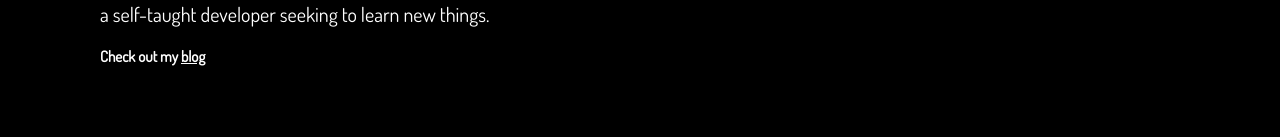
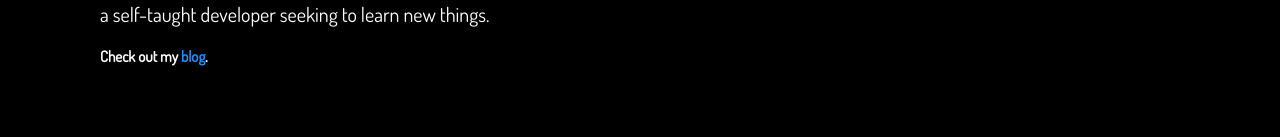
Before and after one commit to kulothunganug/kulothunganug.github.io, a React (Vite) app: page / in a window 1280 px wide. Shown: the part 260-397 px from the top of the page. Built offline with nearby package versions, Linux system fonts and the light colour scheme.

Commit message:
Minor Changes

```diff
--- a/src/components/WLink.jsx
+++ b/src/components/WLink.jsx
@@ -3,11 +3,16 @@ import styled from 'styled-components';
 import { Link } from 'wouter';
 
 const WLink = styled(Link)`
-  color: #fff;
+  color: ${p => p.theme.primaryColor};
+  text-decoration: none;
 
   &:visited {
     color: ${p => p.theme.primaryColor};
   }
+
+  &:hover {
+    text-decoration: underline;
+  }
 `;
 
 export default WLink;
--- a/src/pages/home/Body.jsx
+++ b/src/pages/home/Body.jsx
@@ -10,17 +10,18 @@ const Body = () => (
     </H2>
     <H1>I'm Kulothungan.</H1>
     <P>a self-taught developer seeking to learn new things.</P>
-    <BlogInfo>
-      Check out my <WLink href='/blogs'>blog</WLink>
-    </BlogInfo>
+    <Caption>
+      Check out my <WLink href='/blogs'>blog</WLink>.
+    </Caption>
   </Container>
 );
 
 const Container = styled.div``;
 
-const BlogInfo = styled.h6`
+const Caption = styled.h6`
   font-size: 15px;
   margin-top: 20px;
+  transition: color 0.25s ease-in;
 
   @media only screen and (max-width: 600px) {
     font-size: 13px;
```
